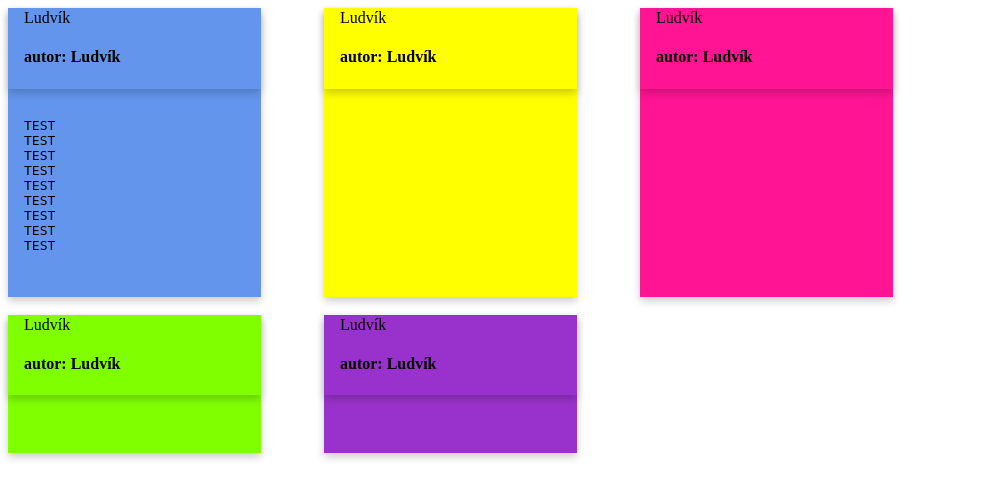
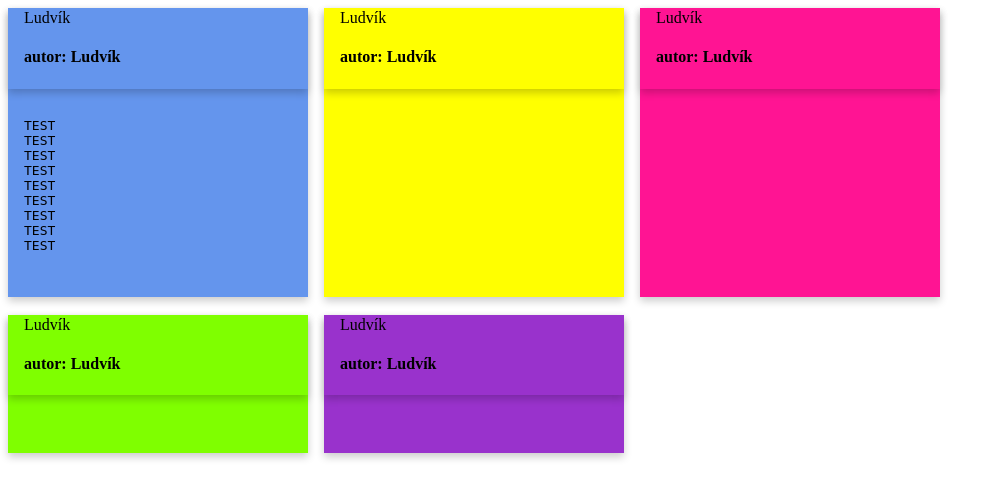
Before and after one commit to ujikCz/WEB-app, a PHP site: page /lepitka.html in a window 1280 px wide. Shown: the top 499 px of the page, without its empty margins (0-1005 px from the left). Run offline with PHP 8.4, Linux system fonts and the light colour scheme.

Commit message:
Update lepitka.css

```diff
--- a/lepitka.css
+++ b/lepitka.css
@@ -1,7 +1,8 @@
 .sticker {
   box-shadow: 0 4px 8px 0 rgba(0,0,0,0.2);
   transition: 0.3s;
-  width: 80%;
+  width: 300px;
+  cursor:grab;
 }
 
 .container {
```
